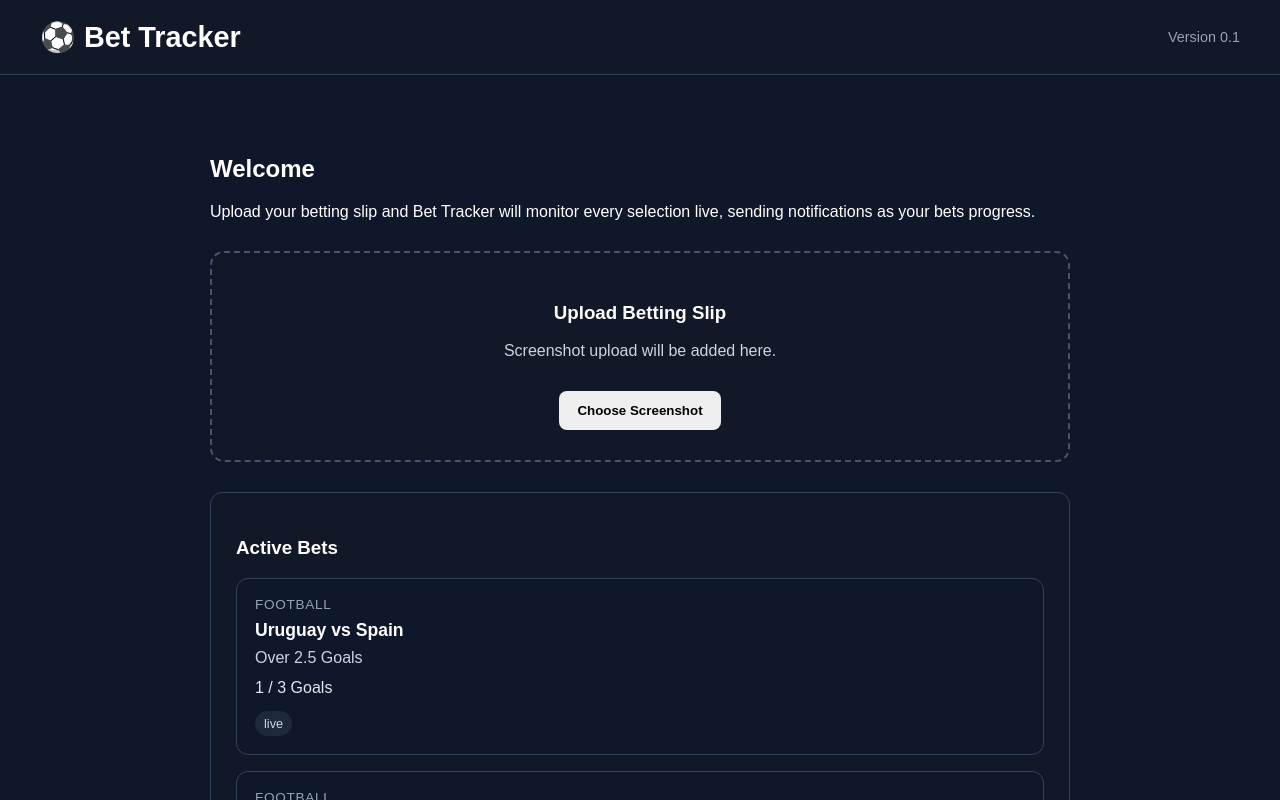
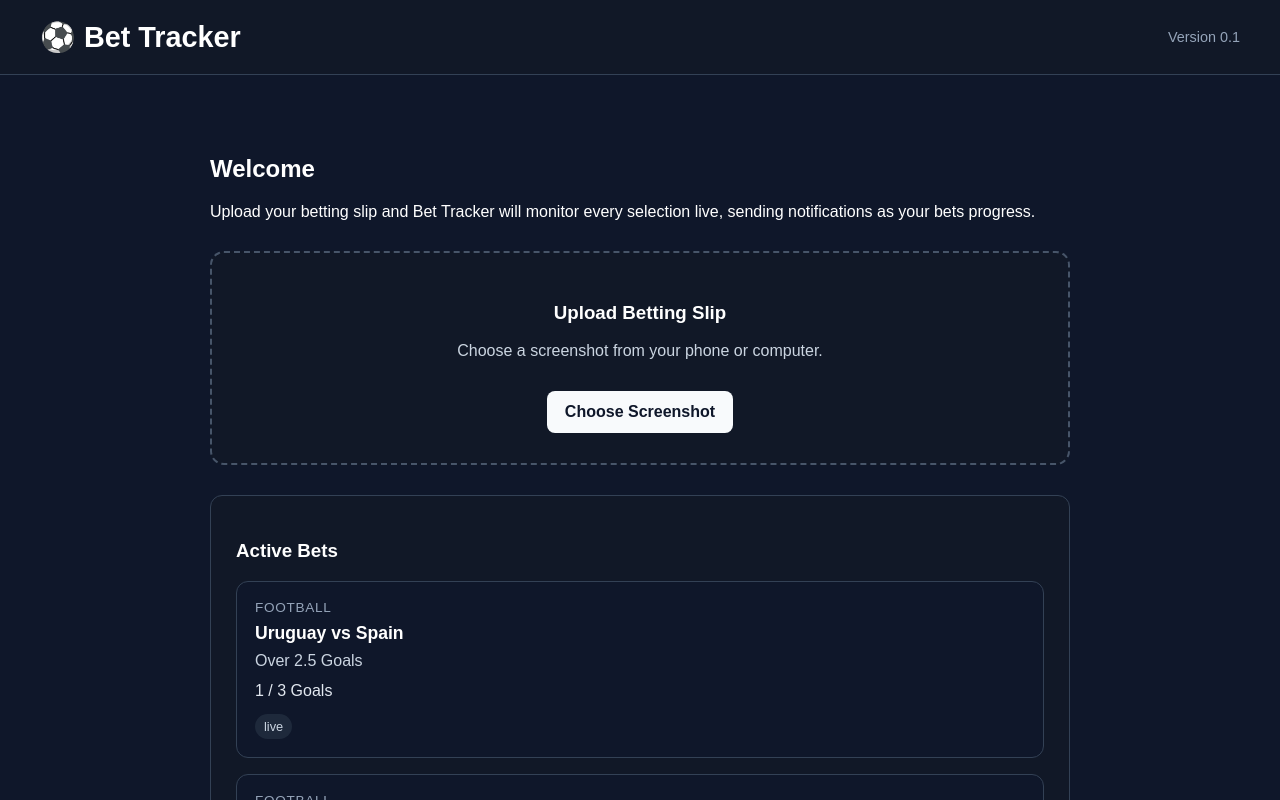
Before and after one commit to dcast-gif/Bet-Tracker, a Next.js app in the folder frontend/: page / in a window 1280 px wide. Shown: the top 800 px of the page. Built offline with nearby package versions, Linux system fonts and the light colour scheme.

Commit message:
Update UploadBox.tsx

```diff
--- a/frontend/src/components/UploadBox.tsx
+++ b/frontend/src/components/UploadBox.tsx
@@ -1,4 +1,27 @@
+"use client";
+
+import { useState } from "react";
+
 export default function UploadBox() {
+  const [previewUrl, setPreviewUrl] = useState<string | null>(null);
+  const [fileName, setFileName] = useState<string | null>(null);
+
+  function handleFileChange(event: React.ChangeEvent<HTMLInputElement>) {
+    const file = event.target.files?.[0];
+
+    if (!file) {
+      return;
+    }
+
+    setFileName(file.name);
+    setPreviewUrl(URL.createObjectURL(file));
+  }
+
+  function handleRemoveImage() {
+    setPreviewUrl(null);
+    setFileName(null);
+  }
+
   return (
     <section
       style={{
@@ -13,21 +36,67 @@ export default function UploadBox() {
       <h3>Upload Betting Slip</h3>
 
       <p style={{ color: "#cbd5e1" }}>
-        Screenshot upload will be added here.
+        Choose a screenshot from your phone or computer.
       </p>
 
-      <button
-        type="button"
+      <input
+        id="bet-slip-upload"
+        type="file"
+        accept="image/*"
+        onChange={handleFileChange}
+        style={{ display: "none" }}
+      />
+
+      <label
+        htmlFor="bet-slip-upload"
         style={{
+          display: "inline-block",
           marginTop: "15px",
           padding: "12px 18px",
           borderRadius: "8px",
           border: "none",
           fontWeight: "bold",
+          background: "#f8fafc",
+          color: "#0f172a",
+          cursor: "pointer",
         }}
       >
         Choose Screenshot
-      </button>
+      </label>
+
+      {previewUrl && (
+        <div style={{ marginTop: "25px" }}>
+          <p style={{ color: "#94a3b8" }}>{fileName}</p>
+
+          <img
+            src={previewUrl}
+            alt="Uploaded betting slip preview"
+            style={{
+              maxWidth: "100%",
+              borderRadius: "12px",
+              border: "1px solid #334155",
+              marginTop: "12px",
+            }}
+          />
+
+          <br />
+
+          <button
+            type="button"
+            onClick={handleRemoveImage}
+            style={{
+              marginTop: "15px",
+              padding: "10px 14px",
+              borderRadius: "8px",
+              border: "1px solid #475569",
+              background: "transparent",
+              color: "#e2e8f0",
+            }}
+          >
+            Remove Screenshot
+          </button>
+        </div>
+      )}
     </section>
   );
 }
```
